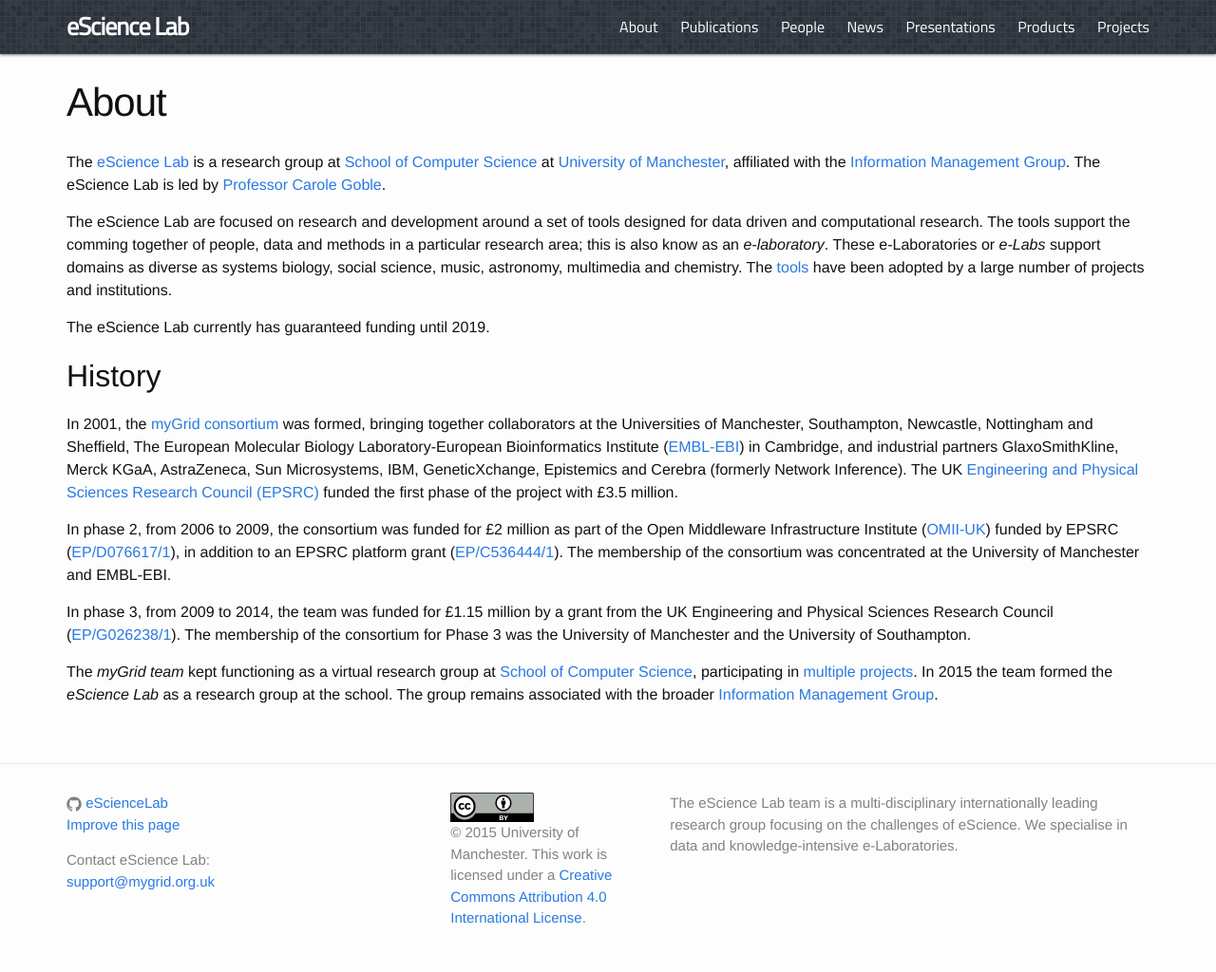
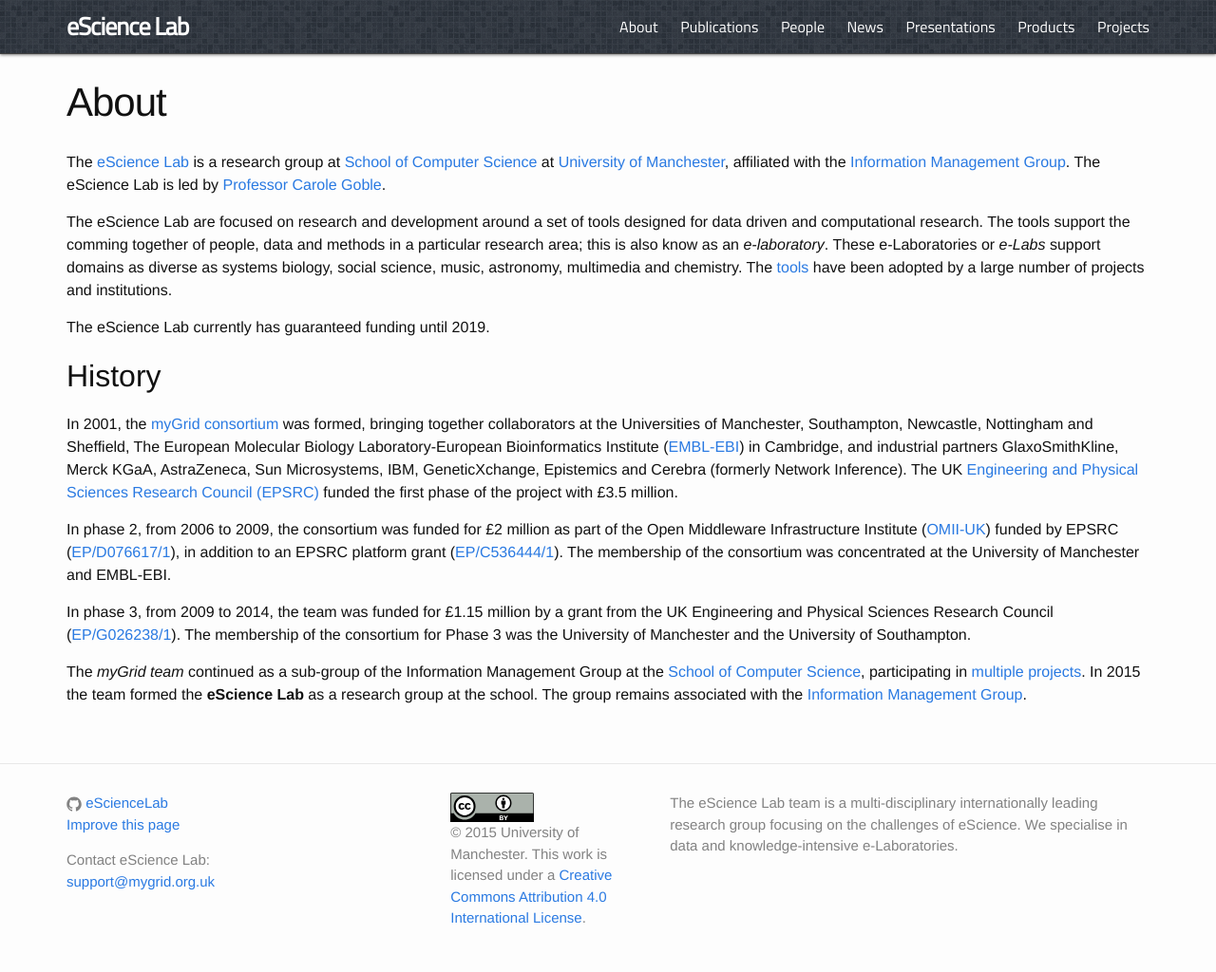
Before and after one commit to eScienceLab/eScienceLab.github.io, a Jekyll site: the page built from about.md, in a window 1280 px wide. Shown: the whole page at 95% size. Built offline with Jekyll 4.4.1, drawn with Linux system fonts in a browser that asks for light colours; comment, search, counter and statistics services are not loaded.

Commit message:
language tweaks

```diff
--- a/about.md
+++ b/about.md
@@ -23,8 +23,10 @@
 
 In phase 3, from 2009 to 2014, the team was funded for £1.15 million by a grant from the UK Engineering and Physical Sciences Research Council ([EP/G026238/1](http://gow.epsrc.ac.uk/NGBOViewGrant.aspx?GrantRef=EP/G026238/1)).  The membership of the consortium for Phase 3 was the University of Manchester and the University of Southampton.
 
-The _myGrid team_ kept functioning as a
-virtual research group at [School of Computer Science](http://www.cs.manchester.ac.uk/), participating in [multiple projects](/projects/). In 2015
-the team formed the *eScience Lab* as a research group
+The _myGrid team_ continued as a
+sub-group of the
+Information Management Group
+at the [School of Computer Science](http://www.cs.manchester.ac.uk/), participating in [multiple projects](/projects/). In 2015
+the team formed the **eScience Lab** as a research group
 at the school. The group remains associated with the
-broader [Information Management Group](http://www.cs.manchester.ac.uk/img/).
+[Information Management Group](http://www.cs.manchester.ac.uk/img/).
```
